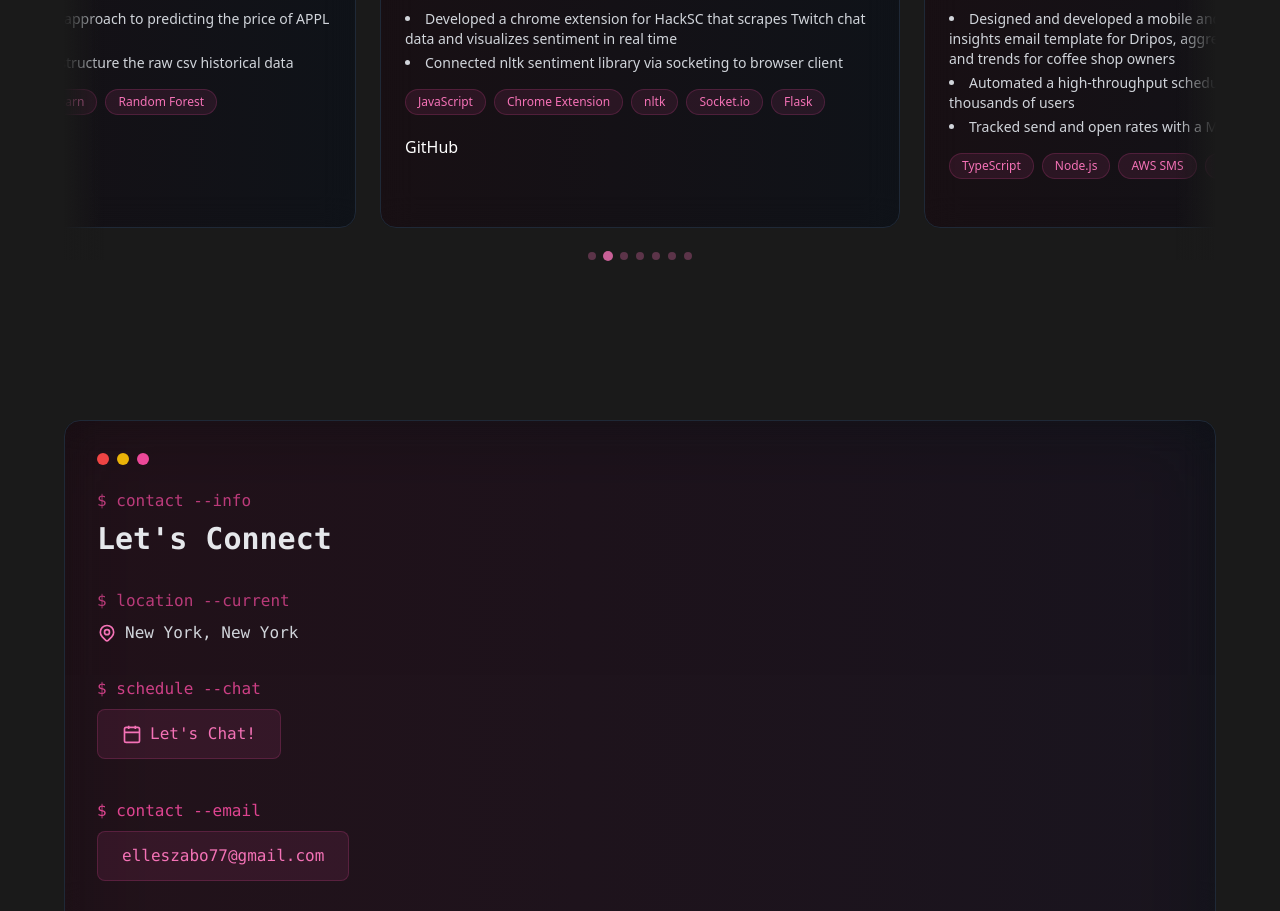
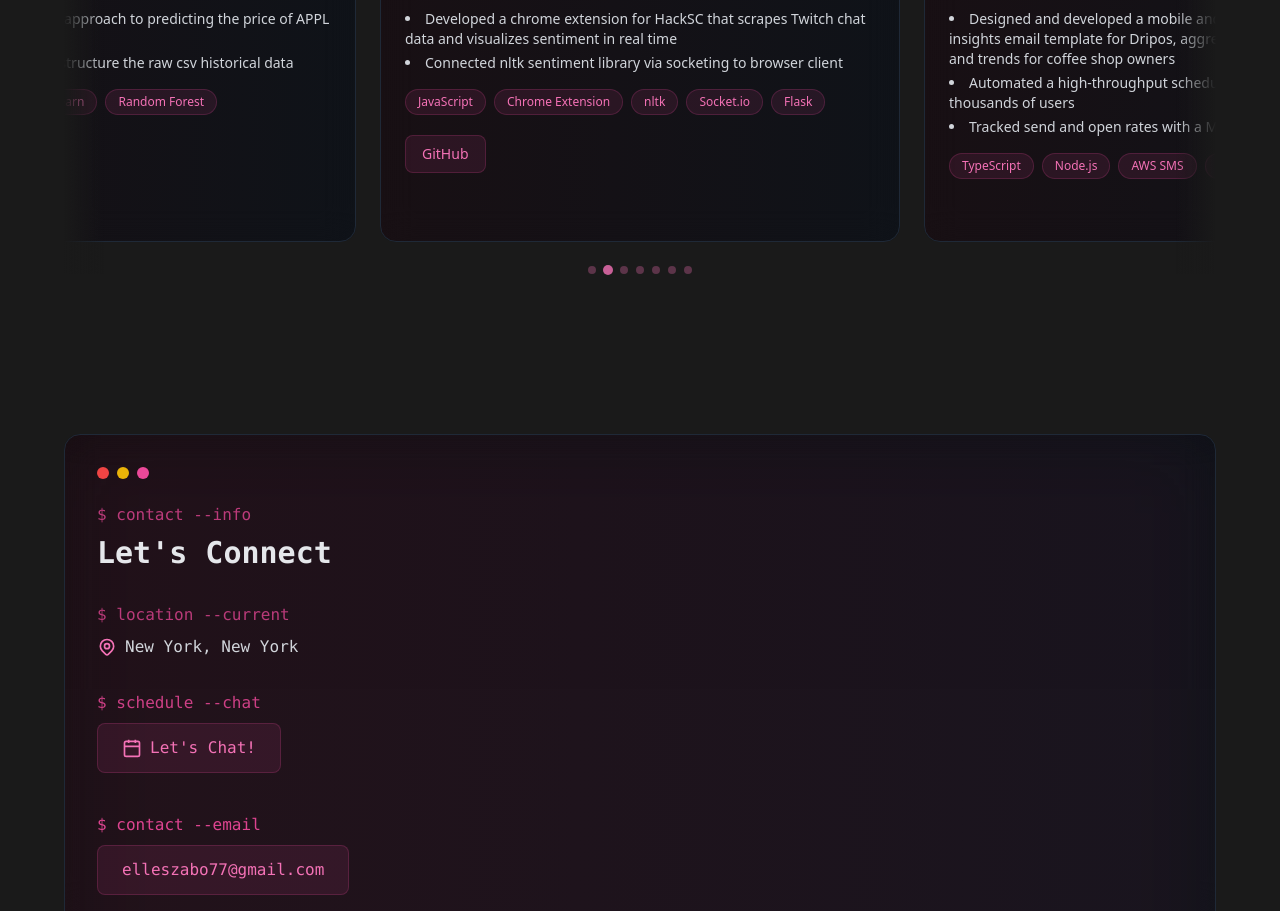
Before and after one commit to eszabo12/portfolio, a Next.js app: page / in a window 1280 px wide. Shown: the part 3780-4691 px from the top of the page. Built offline with nearby package versions, Linux system fonts and the light colour scheme; no server answers.

Commit message:
button pink is called green

```diff
--- a/app/components/ProjectsSection.tsx
+++ b/app/components/ProjectsSection.tsx
@@ -168,7 +168,7 @@ export default function ProjectsSection() {
 									</div>
 									<div className="project-actions">
 										{p.gh && (
-											<motion.a href={p.ghLink} target="_blank" rel="noopener noreferrer" whileHover={{ scale: 1.05 }} className="btn-pink">
+											<motion.a href={p.ghLink} target="_blank" rel="noopener noreferrer" whileHover={{ scale: 1.05 }} className="btn-green">
 												<span>GitHub</span>
 											</motion.a>
 										)}
```
